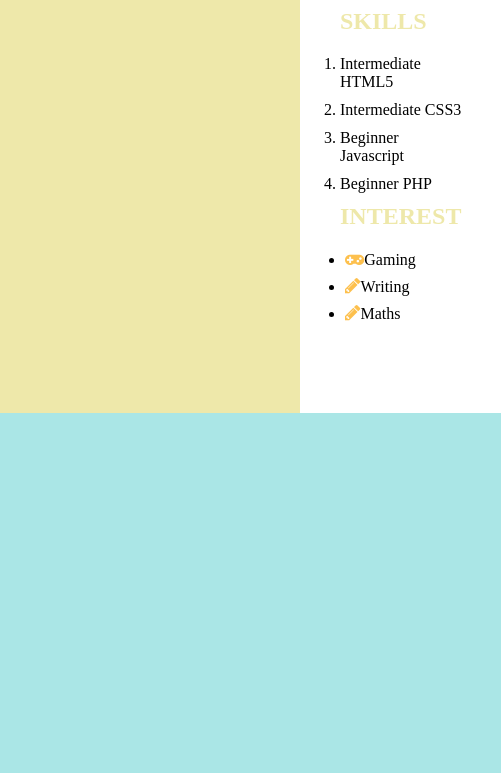
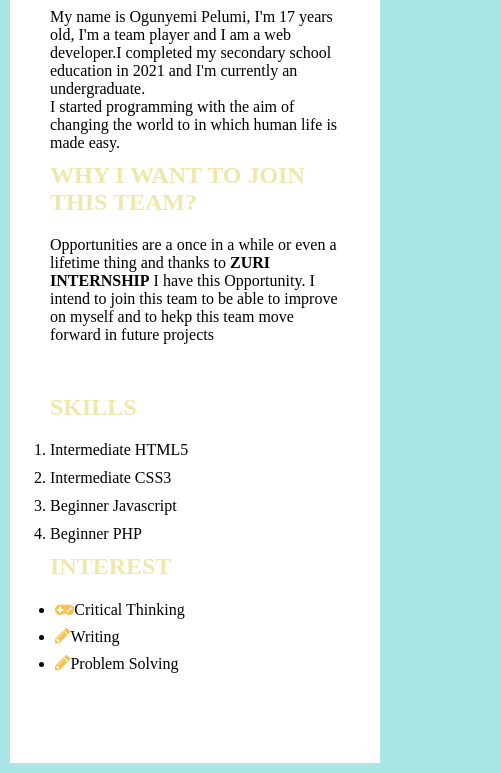
Before and after one commit to Miracle004/Stage2, a plain HTML site: page index.html in a window 390 px wide. Shown: the part 921-1694 px from the top of the page, 501 px wide, since content can reach past the window. Before the commit the page ends 1394 px from the top, so only its background shows below. Drawn offline with Linux system fonts and the light colour scheme.

Commit message:
Updatev1
Update for project

```diff
--- a/index.html
+++ b/index.html
@@ -86,9 +86,9 @@
                  <div class="myinterests">
                      <h2 class="title">INTEREST</h2>
                      <ul>
-                        <li><i class="fa fa-gamepad" aria-hidden="true"></i>Gaming</li>
+                        <li><i class="fa fa-gamepad" aria-hidden="true"></i>Critical Thinking</li>
                         <li><i class="fa fa-pencil" aria-hidden="true"></i>Writing</li>
-                        <li><i class="fa fa-pencil" aria-hidden="true"></i>Maths</li>
+                        <li><i class="fa fa-pencil" aria-hidden="true"></i>Problem Solving</li>
                      </ul>
                  </div>
                 </div>
--- a/main.css
+++ b/main.css
@@ -150,3 +150,16 @@ body
     color:rgb(253, 192, 77);
     font-size: 18px;
 }
+
+@media (max-width: 1000px)
+{
+    .container
+    {
+        margin: 10px;
+        grid-template-columns: repeat(1,1fr);
+    }
+   .myinterests ul
+   {
+       grid-template-columns: repeat(2,1fr);
+   }
+}
```
